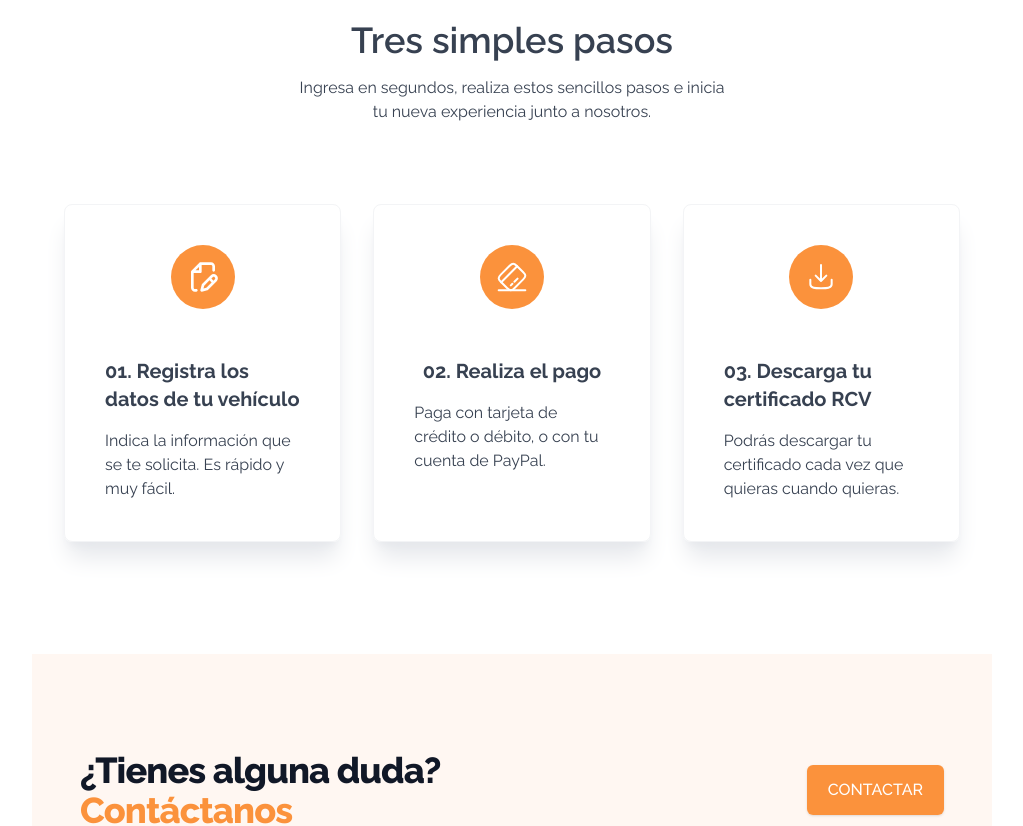
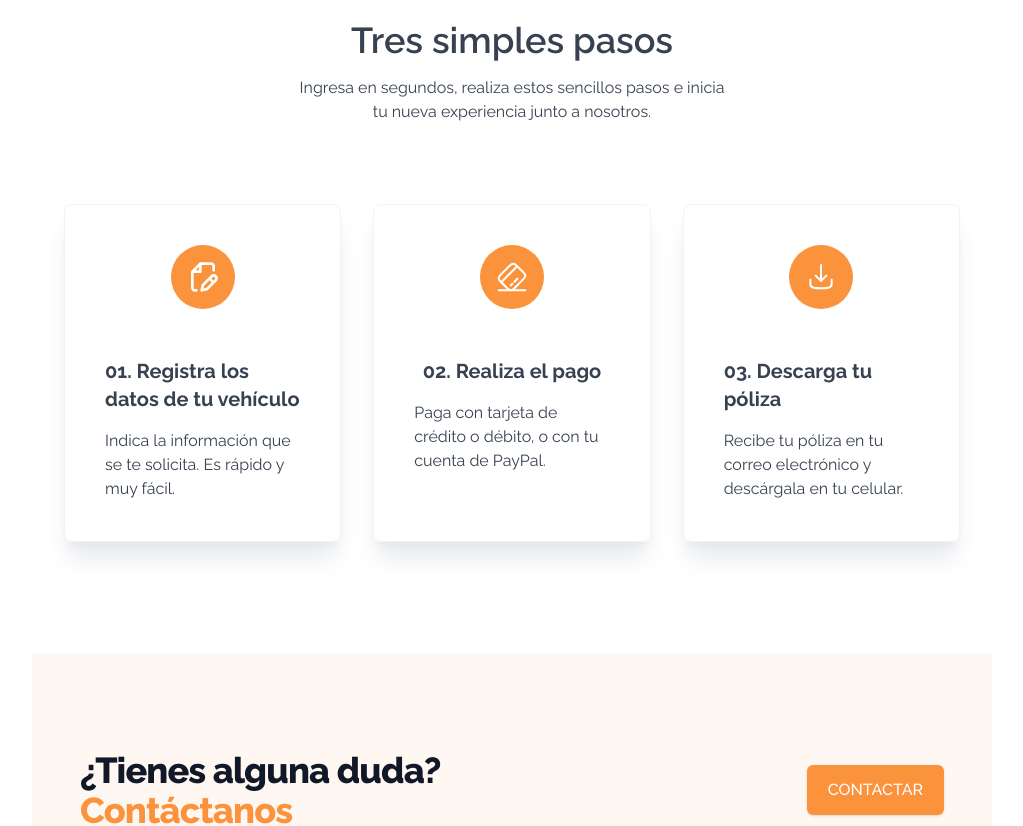
Before and after one commit to mgt2rz/my-rcv-online, a Next.js app: page / in a window 1280 px wide. Shown: the part 1060-1886 px from the top of the page, without its empty margins (128-1151 px from the left). Built offline with nearby package versions, Linux system fonts and the light colour scheme; no server answers.

Commit message:
update steps

```diff
--- a/src/components/Steps.tsx
+++ b/src/components/Steps.tsx
@@ -1,6 +1,4 @@
-import DownloadIcon from './icons/DownloadIcon'
-import PaymentIcon from './icons/PaymentIcon'
-import RegisterIcon from './icons/RegisterIcon'
+import { steps } from '@/data/steps'
 
 const Steps = () => {
   return (
@@ -12,41 +10,24 @@ const Steps = () => {
         </p>
       </header>
       <main className='flex gap-8'>
-        <div className='flex flex-col md:flex-row justify-between mt-20 rounded-lg p-10 w-1/3 shadow-gray-200 shadow-xl border border-gray-100'>
+        {steps &&
+          steps.map((step, index) => (
+            <div
+              key={step.id}
+              className='flex flex-col md:flex-row justify-between mt-20 rounded-lg p-10 w-1/3 shadow-gray-200 shadow-xl border border-gray-100'>
               <div className='flex flex-col items-center w-full'>
                 <div className='flex items-center justify-center w-16 h-16 rounded-full bg-orange-400 text-white mb-4'>
-              <RegisterIcon />
+                  {step.icon}
                 </div>
                 <p className='font-semibold mt-8'>
-              <span className='font-bold text-xl'>01. Registra los datos de tu vehículo</span>
+                  <span className='font-bold text-xl'>
+                    {step.id}. {step.title}
+                  </span>
                 </p>
-            <p className='font-norma mt-4'>Indica la información que se te solicita. Es rápido y muy fácil.</p>
+                <p className='font-normal mt-4'>{step.description}</p>
               </div>
             </div>
-
-        <div className='flex flex-col md:flex-row justify-between mt-20 rounded-lg p-10 w-1/3 shadow-gray-200 shadow-xl border border-gray-100'>
-          <div className='flex flex-col items-center w-full'>
-            <div className='flex items-center justify-center w-16 h-16 rounded-full bg-orange-400 text-white mb-4'>
-              <PaymentIcon />
-            </div>
-            <p className='font-semibold mt-8'>
-              <span className='font-bold text-xl'>02. Realiza el pago</span>
-            </p>
-            <p className='font-norma mt-4'>Paga con tarjeta de crédito o débito, o con tu cuenta de PayPal.</p>
-          </div>
-        </div>
-
-        <div className='flex flex-col md:flex-row justify-between mt-20 rounded-lg p-10 w-1/3 shadow-gray-200 shadow-xl border border-gray-100'>
-          <div className='flex flex-col items-center w-full'>
-            <div className='flex items-center justify-center w-16 h-16 rounded-full bg-orange-400 text-white mb-4'>
-              <DownloadIcon />
-            </div>
-            <p className='font-semibold mt-8'>
-              <span className='font-bold text-xl'>03. Descarga tu certificado RCV</span>
-            </p>
-            <p className='font-norma mt-4'>Podrás descargar tu certificado cada vez que quieras cuando quieras.</p>
-          </div>
-        </div>
+          ))}
       </main>
     </div>
   )
--- /dev/null
+++ b/src/data/steps.js
@@ -0,0 +1,24 @@
+import RegisterIcon from '@/components/icons/RegisterIcon'
+import PaymentIcon from '@/components/icons/PaymentIcon'
+import DownloadIcon from '@/components/icons/DownloadIcon'
+
+export const steps = [
+    {
+      id: '01',
+      title: 'Registra los datos de tu vehículo',
+      description: 'Indica la información que se te solicita. Es rápido y muy fácil.',
+      icon: <RegisterIcon />
+    },
+    {
+      id: '02',
+      title: 'Realiza el pago',
+      description: 'Paga con tarjeta de crédito o débito, o con tu cuenta de PayPal.',
+      icon: <PaymentIcon />
+    },
+    {
+      id: '03',
+      title: 'Descarga tu póliza',
+      description: 'Recibe tu póliza en tu correo electrónico y descárgala en tu celular.',
+      icon: <DownloadIcon />
+    }
+  ]
```
Lines whose indentation alone changed are shown as unchanged.
